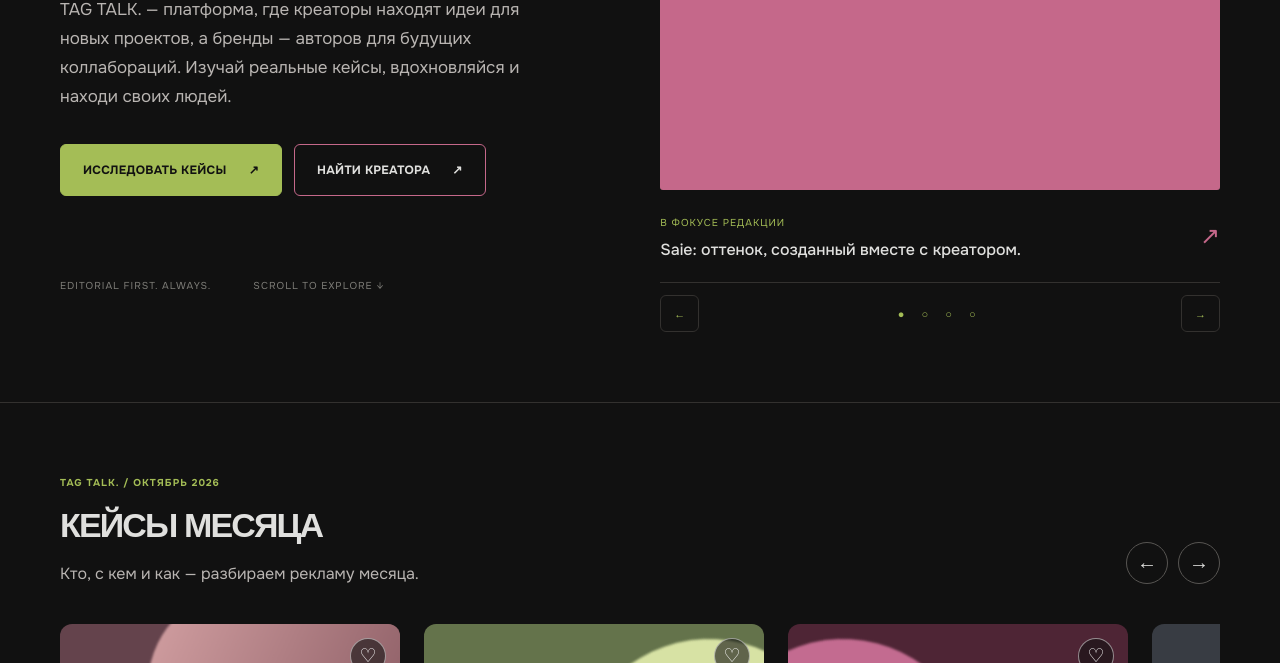
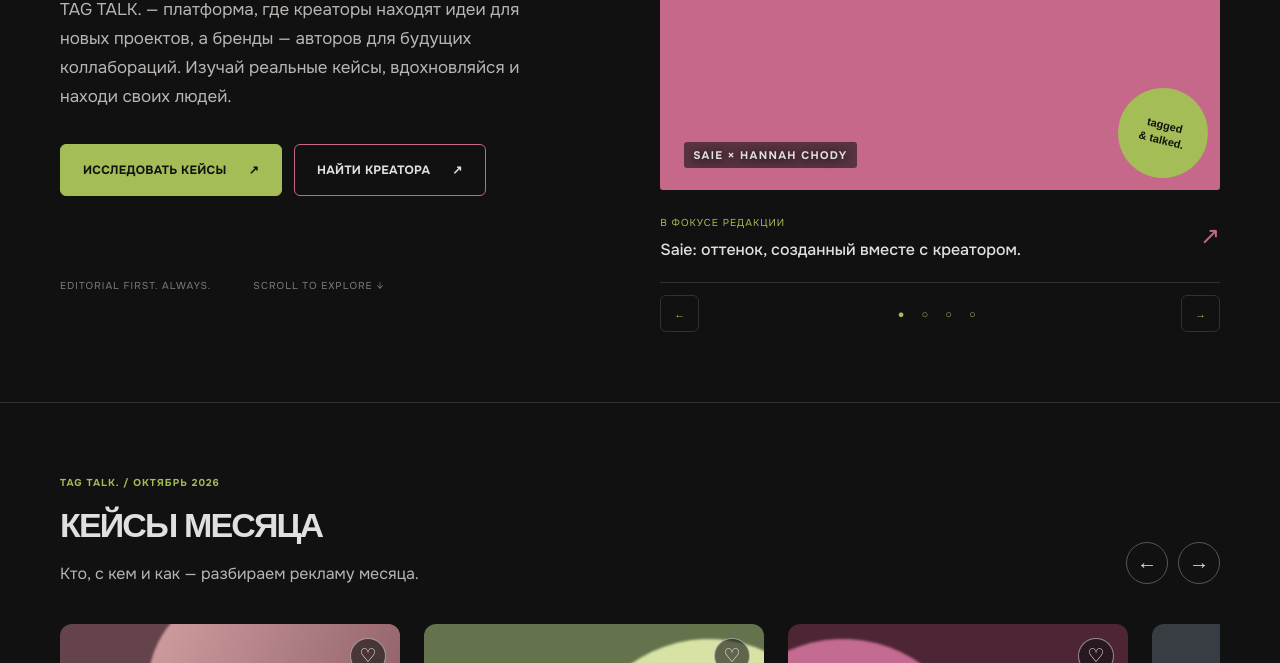
Before and after one commit to iamzarakhanbhai/tag-talk., a plain HTML site: page index.html in a window 1280 px wide. Shown: the part 437-1100 px from the top of the page. Drawn offline with nearby package versions, Linux system fonts and the light colour scheme; a web font is replaced by a local one.

Commit message:
Preserve editorial hero caption and sticker positioning

```diff
--- a/styles.css
+++ b/styles.css
@@ -151,7 +151,7 @@
 #pickDots{letter-spacing:7px;color:var(--apple)}
 .feature-art{position:relative}
 .feature-dynamic{position:absolute;inset:0;display:flex;align-items:center;justify-content:center;padding:30px;z-index:1;font:800 clamp(24px,3vw,46px)/1.3 Unbounded,sans-serif;letter-spacing:-.08em;text-align:center}
-.feature-photo-caption,.feature-sticker{position:relative;z-index:2}
+.feature-photo-caption{z-index:3}.feature-sticker{z-index:4}
 .feature-caption{cursor:pointer}
 .feature-changing{opacity:.65;transition:opacity .25s}
 .creator-profile-cover{height:270px;background:linear-gradient(120deg,var(--merlot),#292027);display:flex;justify-content:center;align-items:center;font:800 clamp(20px,4vw,48px) Unbounded,sans-serif;color:var(--posie);letter-spacing:-.06em;overflow:hidden}
```
